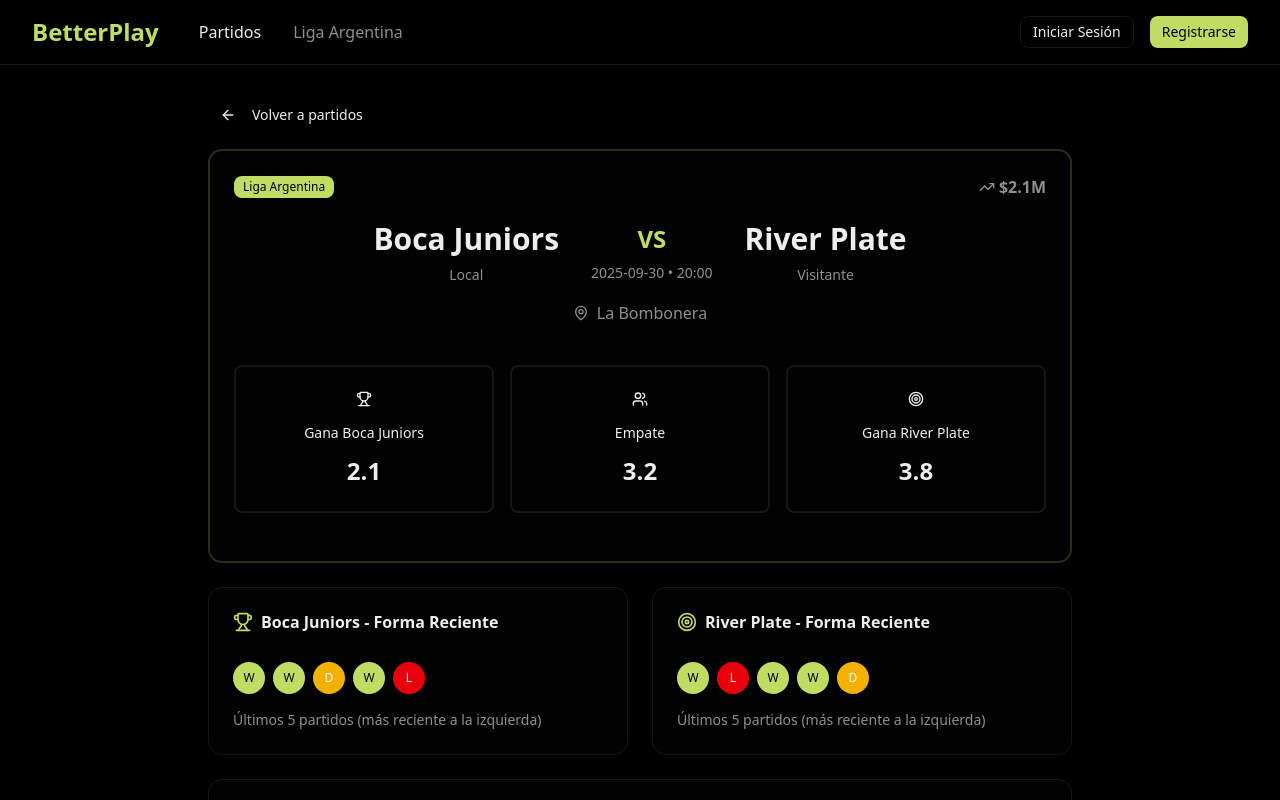
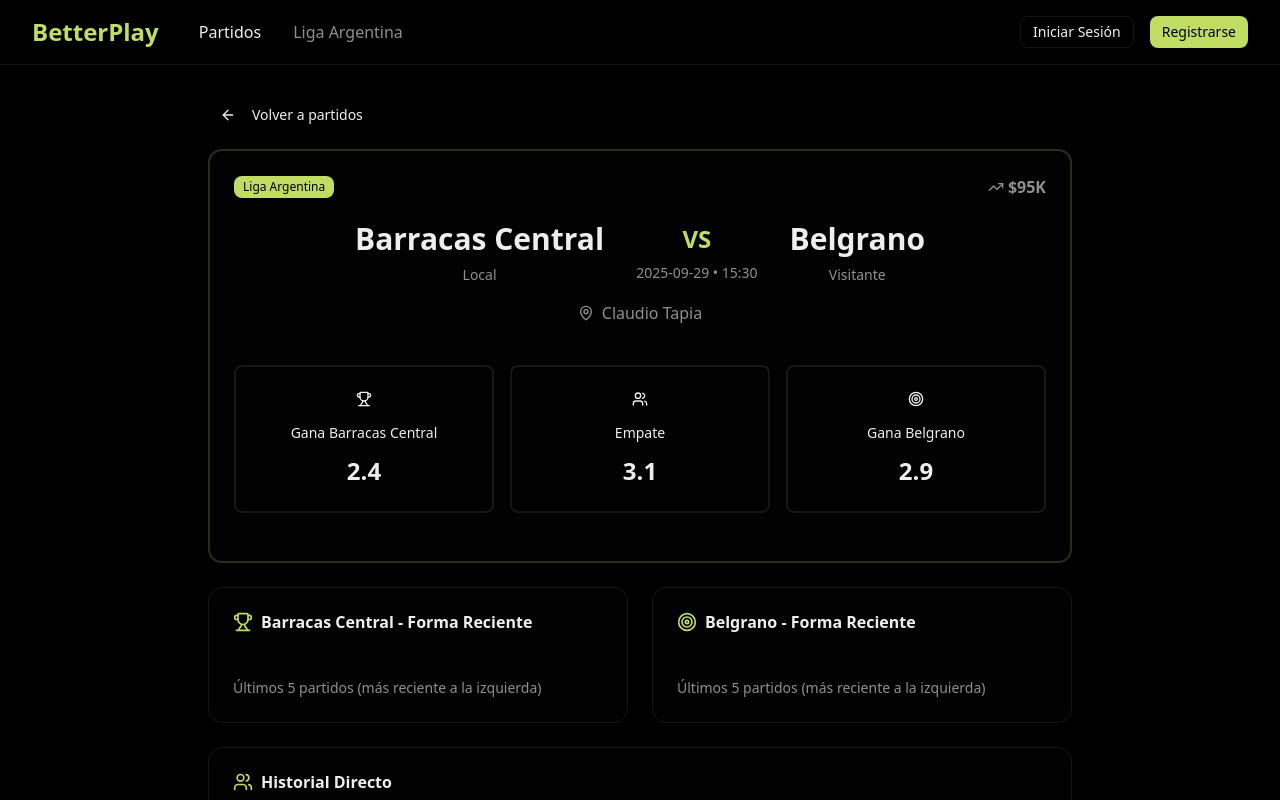
Before and after one commit to fabian416/better-play, a React (Vite) app in the folder frontend/: page /match/1 in a window 1280 px wide. Shown: the top 800 px of the page. Built offline with nearby package versions, Linux system fonts and the light colour scheme.

Commit message:
fix show the real match based on the id

```diff
--- a/frontend/src/data/matches.ts
+++ b/frontend/src/data/matches.ts
@@ -1,4 +1,3 @@
-// src/data/matches.ts
 export type Match = {
     id: string
     homeTeam: string
@@ -10,36 +9,288 @@
     drawOdds: number
     awayOdds: number
     volume: string
-  homeForm?: string[]
-  awayForm?: string[]
-  headToHead?: string
+    homeForm: string[]        // requerido
+    awayForm: string[]        // requerido
+    headToHead: string        // requerido
     isLive?: boolean
     featured?: boolean
   }
 
-  // (mueve acá el arreglo que hoy tenés en matches-grid)
   export const matches: Match[] = [
-// -------- mock data (igual al tuyo) --------
-    { id: "1",  homeTeam: "Barracas Central", awayTeam: "Belgrano",              date: "2025-09-29", time: "15:30", stadium: "Claudio Tapia",             homeOdds: 2.4, drawOdds: 3.1, awayOdds: 2.9, volume: "$95K",  isLive: false, featured: false },
-    { id: "2",  homeTeam: "Vélez Sarsfield",   awayTeam: "Atlético Tucumán",     date: "2025-09-29", time: "20:00", stadium: "José Amalfitani",          homeOdds: 2.1, drawOdds: 3.2, awayOdds: 3.6, volume: "$120K", isLive: false, featured: false },
-    { id: "3",  homeTeam: "Newell's Old Boys", awayTeam: "Estudiantes", date: "2025-09-30", time: "19:00", stadium: "Coloso Marcelo Bielsa", homeOdds: 2.3, drawOdds: 3.0, awayOdds: 3.2, volume: "$140K", isLive: false, featured: false },
-    { id: "4",  homeTeam: "Tigre",             awayTeam: "Defensa y Justicia",   date: "2025-10-03", time: "19:00", stadium: "José Dellagiovanna",       homeOdds: 2.8, drawOdds: 3.0, awayOdds: 2.6, volume: "$80K",  isLive: false, featured: false },
-    { id: "5",  homeTeam: "Argentinos Juniors",awayTeam: "Central Córdoba",       date: "2025-10-03", time: "21:15", stadium: "Diego A. Maradona",        homeOdds: 2.0, drawOdds: 3.2, awayOdds: 3.9, volume: "$90K",  isLive: false, featured: false },
-    { id: "6",  homeTeam: "Unión",             awayTeam: "Aldosivi",              date: "2025-10-03", time: "21:15", stadium: "15 de Abril",              homeOdds: 2.2, drawOdds: 3.1, awayOdds: 3.4, volume: "$70K",  isLive: false, featured: false },
-    { id: "7",  homeTeam: "Sarmiento",         awayTeam: "Gimnasia LP",           date: "2025-10-04", time: "14:30", stadium: "Eva Perón",                homeOdds: 2.7, drawOdds: 3.0, awayOdds: 2.7, volume: "$65K",  isLive: false, featured: false },
-    { id: "8",  homeTeam: "San Martín San Juan",awayTeam: "Instituto",            date: "2025-10-04", time: "16:45", stadium: "Hilario Sánchez",          homeOdds: 2.5, drawOdds: 3.0, awayOdds: 2.9, volume: "$60K",  isLive: false, featured: false },
-    { id: "9",  homeTeam: "Atlético Tucumán",  awayTeam: "Platense",              date: "2025-10-04", time: "19:00", stadium: "Monumental José Fierro",   homeOdds: 2.1, drawOdds: 3.1, awayOdds: 3.7, volume: "$82K",  isLive: false, featured: false },
-    { id: "10", homeTeam: "Huracán",           awayTeam: "Banfield",              date: "2025-10-04", time: "19:00", stadium: "Tomás A. Ducó",            homeOdds: 2.3, drawOdds: 3.0, awayOdds: 3.3, volume: "$88K",  isLive: false, featured: false },
-    { id: "11", homeTeam: "Lanús",             awayTeam: "San Lorenzo",           date: "2025-10-04", time: "21:15", stadium: "La Fortaleza",             homeOdds: 2.6, drawOdds: 3.0, awayOdds: 2.8, volume: "$110K", isLive: false, featured: true  },
-    { id: "12", homeTeam: "Godoy Cruz",        awayTeam: "Independiente",         date: "2025-10-05", time: "14:30", stadium: "Malvinas Argentinas",      homeOdds: 2.4, drawOdds: 3.0, awayOdds: 3.0, volume: "$100K", isLive: false, featured: false },
-    { id: "13", homeTeam: "Estudiantes", awayTeam: "Barracas Central",date: "2025-10-05", time: "16:30", stadium: "UNO Jorge Luis Hirschi",  homeOdds: 1.9, drawOdds: 3.2, awayOdds: 4.2, volume: "$130K", isLive: false, featured: false },
-    { id: "14", homeTeam: "Talleres",          awayTeam: "Belgrano",              date: "2025-10-05", time: "16:45", stadium: "Mario A. Kempes",          homeOdds: 2.2, drawOdds: 3.1, awayOdds: 3.3, volume: "$125K", isLive: false, featured: false },
-    { id: "15", homeTeam: "Boca Juniors",      awayTeam: "Newell's Old Boys",     date: "2025-10-05", time: "19:00", stadium: "La Bombonera",             homeOdds: 2.0, drawOdds: 3.2, awayOdds: 3.9, volume: "$210K", isLive: false, featured: true  },
-    { id: "16", homeTeam: "Rosario Central",   awayTeam: "River Plate",           date: "2025-10-05", time: "21:15", stadium: "Gigante de Arroyito",      homeOdds: 3.6, drawOdds: 3.2, awayOdds: 2.1, volume: "$240K", isLive: false, featured: true  },
-
-    // ...todos los demás que uses en el grid
+    {
+      id: "1",
+      homeTeam: "Barracas Central",
+      awayTeam: "Belgrano",
+      date: "2025-09-29",
+      time: "15:30",
+      stadium: "Claudio Tapia",
+      homeOdds: 2.4,
+      drawOdds: 3.1,
+      awayOdds: 2.9,
+      volume: "$95K",
+      homeForm: [],
+      awayForm: [],
+      headToHead: "",
+      isLive: false,
+      featured: false,
+    },
+    {
+      id: "2",
+      homeTeam: "Vélez Sarsfield",
+      awayTeam: "Atlético Tucumán",
+      date: "2025-09-29",
+      time: "20:00",
+      stadium: "José Amalfitani",
+      homeOdds: 2.1,
+      drawOdds: 3.2,
+      awayOdds: 3.6,
+      volume: "$120K",
+      homeForm: [],
+      awayForm: [],
+      headToHead: "",
+      isLive: false,
+      featured: false,
+    },
+    {
+      id: "3",
+      homeTeam: "Newell's Old Boys",
+      awayTeam: "Estudiantes",
+      date: "2025-09-30",
+      time: "19:00",
+      stadium: "Coloso Marcelo Bielsa",
+      homeOdds: 2.3,
+      drawOdds: 3.0,
+      awayOdds: 3.2,
+      volume: "$140K",
+      homeForm: [],
+      awayForm: [],
+      headToHead: "",
+      isLive: false,
+      featured: false,
+    },
+    {
+      id: "4",
+      homeTeam: "Tigre",
+      awayTeam: "Defensa y Justicia",
+      date: "2025-10-03",
+      time: "19:00",
+      stadium: "José Dellagiovanna",
+      homeOdds: 2.8,
+      drawOdds: 3.0,
+      awayOdds: 2.6,
+      volume: "$80K",
+      homeForm: [],
+      awayForm: [],
+      headToHead: "",
+      isLive: false,
+      featured: false,
+    },
+    {
+      id: "5",
+      homeTeam: "Argentinos Juniors",
+      awayTeam: "Central Córdoba",
+      date: "2025-10-03",
+      time: "21:15",
+      stadium: "Diego A. Maradona",
+      homeOdds: 2.0,
+      drawOdds: 3.2,
+      awayOdds: 3.9,
+      volume: "$90K",
+      homeForm: [],
+      awayForm: [],
+      headToHead: "",
+      isLive: false,
+      featured: false,
+    },
+    {
+      id: "6",
+      homeTeam: "Unión",
+      awayTeam: "Aldosivi",
+      date: "2025-10-03",
+      time: "21:15",
+      stadium: "15 de Abril",
+      homeOdds: 2.2,
+      drawOdds: 3.1,
+      awayOdds: 3.4,
+      volume: "$70K",
+      homeForm: [],
+      awayForm: [],
+      headToHead: "",
+      isLive: false,
+      featured: false,
+    },
+    {
+      id: "7",
+      homeTeam: "Sarmiento",
+      awayTeam: "Gimnasia LP",
+      date: "2025-10-04",
+      time: "14:30",
+      stadium: "Eva Perón",
+      homeOdds: 2.7,
+      drawOdds: 3.0,
+      awayOdds: 2.7,
+      volume: "$65K",
+      homeForm: [],
+      awayForm: [],
+      headToHead: "",
+      isLive: false,
+      featured: false,
+    },
+    {
+      id: "8",
+      homeTeam: "San Martín San Juan",
+      awayTeam: "Instituto",
+      date: "2025-10-04",
+      time: "16:45",
+      stadium: "Hilario Sánchez",
+      homeOdds: 2.5,
+      drawOdds: 3.0,
+      awayOdds: 2.9,
+      volume: "$60K",
+      homeForm: [],
+      awayForm: [],
+      headToHead: "",
+      isLive: false,
+      featured: false,
+    },
+    {
+      id: "9",
+      homeTeam: "Atlético Tucumán",
+      awayTeam: "Platense",
+      date: "2025-10-04",
+      time: "19:00",
+      stadium: "Monumental José Fierro",
+      homeOdds: 2.1,
+      drawOdds: 3.1,
+      awayOdds: 3.7,
+      volume: "$82K",
+      homeForm: [],
+      awayForm: [],
+      headToHead: "",
+      isLive: false,
+      featured: false,
+    },
+    {
+      id: "10",
+      homeTeam: "Huracán",
+      awayTeam: "Banfield",
+      date: "2025-10-04",
+      time: "19:00",
+      stadium: "Tomás A. Ducó",
+      homeOdds: 2.3,
+      drawOdds: 3.0,
+      awayOdds: 3.3,
+      volume: "$88K",
+      homeForm: [],
+      awayForm: [],
+      headToHead: "",
+      isLive: false,
+      featured: false,
+    },
+    {
+      id: "11",
+      homeTeam: "Lanús",
+      awayTeam: "San Lorenzo",
+      date: "2025-10-04",
+      time: "21:15",
+      stadium: "La Fortaleza",
+      homeOdds: 2.6,
+      drawOdds: 3.0,
+      awayOdds: 2.8,
+      volume: "$110K",
+      homeForm: [],
+      awayForm: [],
+      headToHead: "",
+      isLive: false,
+      featured: true,
+    },
+    {
+      id: "12",
+      homeTeam: "Godoy Cruz",
+      awayTeam: "Independiente",
+      date: "2025-10-05",
+      time: "14:30",
+      stadium: "Malvinas Argentinas",
+      homeOdds: 2.4,
+      drawOdds: 3.0,
+      awayOdds: 3.0,
+      volume: "$100K",
+      homeForm: [],
+      awayForm: [],
+      headToHead: "",
+      isLive: false,
+      featured: false,
+    },
+    {
+      id: "13",
+      homeTeam: "Estudiantes",
+      awayTeam: "Barracas Central",
+      date: "2025-10-05",
+      time: "16:30",
+      stadium: "UNO Jorge Luis Hirschi",
+      homeOdds: 1.9,
+      drawOdds: 3.2,
+      awayOdds: 4.2,
+      volume: "$130K",
+      homeForm: [],
+      awayForm: [],
+      headToHead: "",
+      isLive: false,
+      featured: false,
+    },
+    {
+      id: "14",
+      homeTeam: "Talleres",
+      awayTeam: "Belgrano",
+      date: "2025-10-05",
+      time: "16:45",
+      stadium: "Mario A. Kempes",
+      homeOdds: 2.2,
+      drawOdds: 3.1,
+      awayOdds: 3.3,
+      volume: "$125K",
+      homeForm: [],
+      awayForm: [],
+      headToHead: "",
+      isLive: false,
+      featured: false,
+    },
+    {
+      id: "15",
+      homeTeam: "Boca Juniors",
+      awayTeam: "Newell's Old Boys",
+      date: "2025-10-05",
+      time: "19:00",
+      stadium: "La Bombonera",
+      homeOdds: 2.0,
+      drawOdds: 3.2,
+      awayOdds: 3.9,
+      volume: "$210K",
+      homeForm: [],
+      awayForm: [],
+      headToHead: "",
+      isLive: false,
+      featured: true,
+    },
+    {
+      id: "16",
+      homeTeam: "Rosario Central",
+      awayTeam: "River Plate",
+      date: "2025-10-05",
+      time: "21:15",
+      stadium: "Gigante de Arroyito",
+      homeOdds: 3.6,
+      drawOdds: 3.2,
+      awayOdds: 2.1,
+      volume: "$240K",
+      homeForm: [],
+      awayForm: [],
+      headToHead: "",
+      isLive: false,
+      featured: true,
+    },
   ]
 
   export function getMatchById(id: string) {
-    return matches.find(m => m.id === id)
+    return matches.find((m) => m.id === id)
   }
--- a/frontend/src/pages/match.tsx
+++ b/frontend/src/pages/match.tsx
@@ -1,61 +1,16 @@
+// src/pages/match.tsx
 import { Navigate, useParams } from "react-router-dom"
 import { Header } from "@/components/header"
 import { MatchDetails } from "@/components/match-details"
-
-// Mock data - en real vendrá de API/estado global
-const matches = [
-  {
-    id: "1",
-    homeTeam: "Boca Juniors",
-    awayTeam: "River Plate",
-    date: "2025-09-30",
-    time: "20:00",
-    stadium: "La Bombonera",
-    homeOdds: 2.1,
-    drawOdds: 3.2,
-    awayOdds: 3.8,
-    volume: "$2.1M",
-    homeForm: ["W", "W", "D", "W", "L"],
-    awayForm: ["W", "L", "W", "W", "D"],
-    headToHead: "Últimos 5: Boca 2 - 1 River - 2 Empates",
-  },
-  {
-    id: "2",
-    homeTeam: "Racing",
-    awayTeam: "Independiente",
-    date: "2025-10-01",
-    time: "18:00",
-    stadium: "El Cilindro",
-    homeOdds: 1.8,
-    drawOdds: 3.4,
-    awayOdds: 4.2,
-    volume: "$890K",
-    homeForm: ["W", "W", "W", "D", "W"],
-    awayForm: ["L", "D", "L", "W", "L"],
-    headToHead: "Últimos 5: Racing 3 - 1 Independiente - 1 Empate",
-  },
-  {
-    id: "3",
-    homeTeam: "San Lorenzo",
-    awayTeam: "Huracán",
-    date: "2025-10-02",
-    time: "16:00",
-    stadium: "Nuevo Gasómetro",
-    homeOdds: 2.5,
-    drawOdds: 3.1,
-    awayOdds: 2.9,
-    volume: "$650K",
-    homeForm: ["D", "W", "L", "D", "W"],
-    awayForm: ["W", "D", "W", "L", "D"],
-    headToHead: "Últimos 5: San Lorenzo 2 - 2 Huracán - 1 Empate",
-  },
-]
+import { getMatchById } from "@/data/matches"
+import type { Match } from "@/data/matches"
 
 export default function MatchPage() {
-  const { id } = useParams<{ id: string }>()
-  const match = matches.find((m) => m.id === id)
+  // id puede venir undefined; tipamos como opcional
+  const { id } = useParams<{ id?: string }>()
+  const match: Match | undefined = id ? getMatchById(id) : undefined
 
-  // Si no existe, redirigimos al home (o muestra un 404 propio)
+  // Si no existe, redirigimos al home (o podrías renderizar un 404 propio)
   if (!match) return <Navigate to="/" replace />
 
   return (
```
Lines whose indentation alone changed are shown as unchanged.
